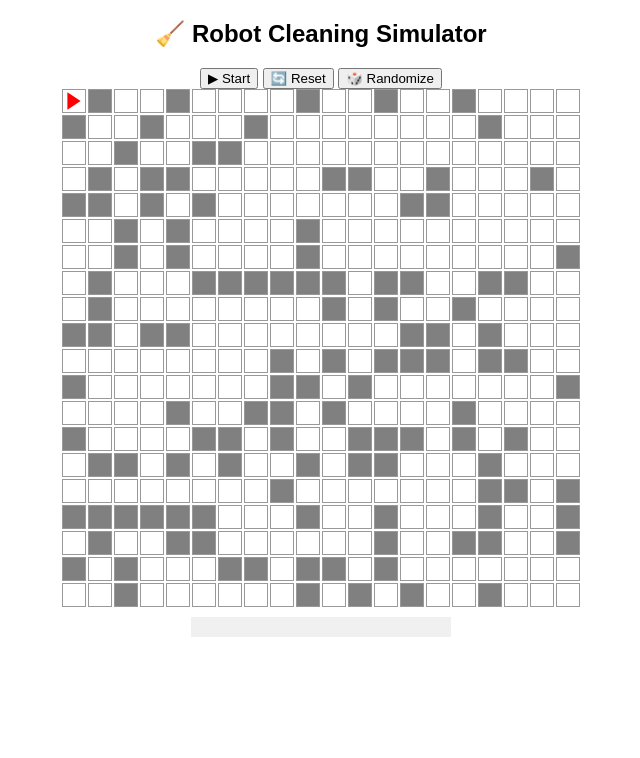
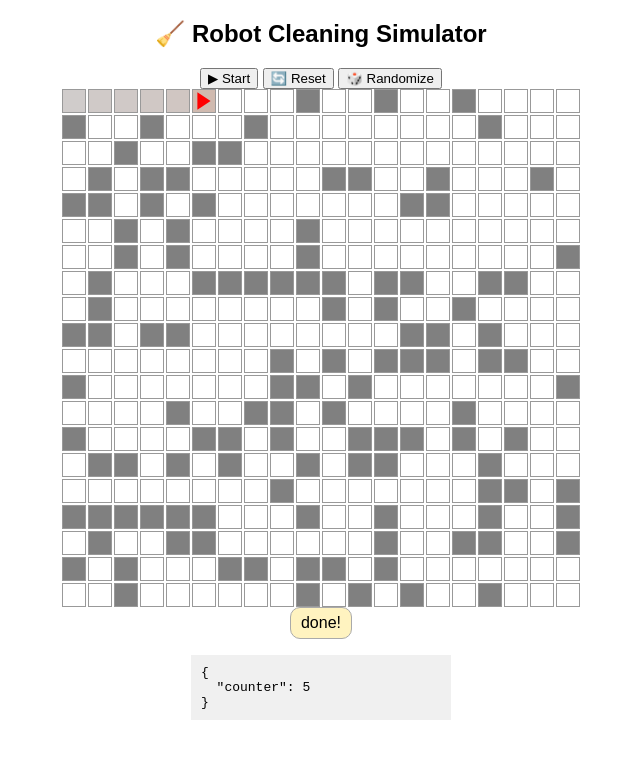
Before and after one commit to rvvslv/cleanrobot, a plain HTML site: page index.html in a window 1280 px wide. Both pictures are taken after a click on the button "▶ Start". Shown: the whole page, without its empty margins (319-959 px from the left). Drawn offline with Linux system fonts and the light colour scheme.

Commit message:
can test

```diff
--- a/algorithm.js
+++ b/algorithm.js
@@ -2,17 +2,25 @@
  * Created by mac on 6/28/25
  */
 
-let robotMemory = {
-    counter: 0
-};
-
-function nextStep({ x, y, cellIsDirty }) {
-    if (cellIsDirty) return 'CLEAN';
-
-    if (robotMemory.counter < 5) {
-        robotMemory.counter++;
-        return 'MOVE RIGHT';
+class Robot {
+    constructor() {
+        this.memory = { counter: 0 };
     }
 
-    return null;
+    nextStep({ x, y, cellIsDirty }) {
+        if (cellIsDirty) {
+            return { action: 'CLEAN', say: "dirty!" };
+        }
+
+        if (this.memory.counter < 5) {
+            this.memory.counter++;
+            return { action: 'MOVE RIGHT' };
+        }
+
+        return { say: "done!" };
+
+        return null;
+    }
 }
+
+window.robotInstance = new Robot();
--- a/index.html
+++ b/index.html
@@ -8,6 +8,17 @@
       font-family: sans-serif;
       text-align: center;
       margin: 20px;
+    }
+    #speechBubble {
+      background: #fff3c0;
+      padding: 6px 10px;
+      border-radius: 10px;
+      border: 1px solid #aaa;
+      display: inline-block;
+      font-family: sans-serif;
+      margin-bottom: 6px;
+      visibility: hidden;
+      max-width: 200px;
     }
     #grid {
       display: grid;
@@ -53,9 +64,10 @@
 <h2>🧹 Robot Cleaning Simulator</h2>
 <button onclick="start()">▶ Start</button>
 <button onclick="reset()">🔄 Reset</button>
-<button onclick="randomizeGrid()">🎲 Randomize</button>
+<button onclick="onRandomizeGrid()">🎲 Randomize</button>
 
 <div id="grid"></div>
+<div id="speechBubble"></div>
 <pre id="memoryView"></pre>
 
 <script src="main.js"></script>
--- a/main.js
+++ b/main.js
@@ -4,6 +4,7 @@
 
 const size = 20;
 const gridElem = document.getElementById("grid");
+const bubbleEl = document.getElementById("speechBubble");
 
 let grid = Array.from({ length: size }, () =>
     Array.from({ length: size }, () => Math.random() < 0.3)
@@ -63,22 +64,37 @@ function renderGrid() {
 
 function updateMemoryView() {
     const memEl = document.getElementById("memoryView");
-    memEl.textContent = JSON.stringify(robotMemory, null, 2);
+    const mem = window.robotInstance?.memory || {};
+    memEl.textContent = JSON.stringify(mem, null, 2);
 }
 
 function doStep() {
-    if (typeof nextStep !== 'function') return;
+    if (!window.robotInstance?.nextStep) return;
 
     stepCounter++;
     visited.set(`${robot.x},${robot.y}`, stepCounter);
 
-    const action = nextStep({
+    const result = window.robotInstance.nextStep({
         x: robot.x,
         y: robot.y,
         cellIsDirty: grid[robot.y][robot.x],
     });
 
-    if (!action) return;
+    if (!result) return;
+
+    const action = typeof result === 'string' ? result : result.action;
+    const say = typeof result === 'object' && result.say;
+
+    if (say) {
+        bubbleEl.textContent = say;
+        bubbleEl.style.visibility = 'visible';
+        clearTimeout(bubbleEl._hideTimer);
+        bubbleEl._hideTimer = setTimeout(() => {
+            bubbleEl.style.visibility = 'hidden';
+        }, 1500);
+    } else {
+        bubbleEl.style.visibility = 'hidden';
+    }
 
     if (action === 'CLEAN') {
         grid[robot.y][robot.x] = false;
@@ -111,7 +127,6 @@ function resetSimulation() {
     visited = new Map([[`0,0`, 0]]);
     stepCounter = 0;
     clearTimeout(timer);
-    randomizeGrid();
     renderGrid();
 }
 
@@ -119,20 +134,29 @@ async function reloadAlgorithm() {
     const old = document.getElementById("algo-script");
     if (old) old.remove();
 
-    const script = document.createElement("script");
-    script.id = "algo-script";
-    script.src = 'algorithm.js?t=' + Date.now();
-    document.body.appendChild(script);
+    return new Promise(resolve => {
+        const script = document.createElement("script");
+        script.id = "algo-script";
+        script.src = 'algorithm.js?t=' + Date.now();
+        script.onload = resolve;
+        document.body.appendChild(script);
+    });
 }
 
 window.start = async function () {
     await reloadAlgorithm();
+
+    // If already defined, reinstantiate to reset memory
+    if (window.robotInstance?.constructor) {
+        window.robotInstance = new window.robotInstance.constructor();
+    }
+
     resetSimulation();
     doStep();
 };
 
 window.reset = resetSimulation;
-window.randomizeGrid = () => {
+window.onRandomizeGrid = () => {
     randomizeGrid();
     renderGrid();
 };
```
